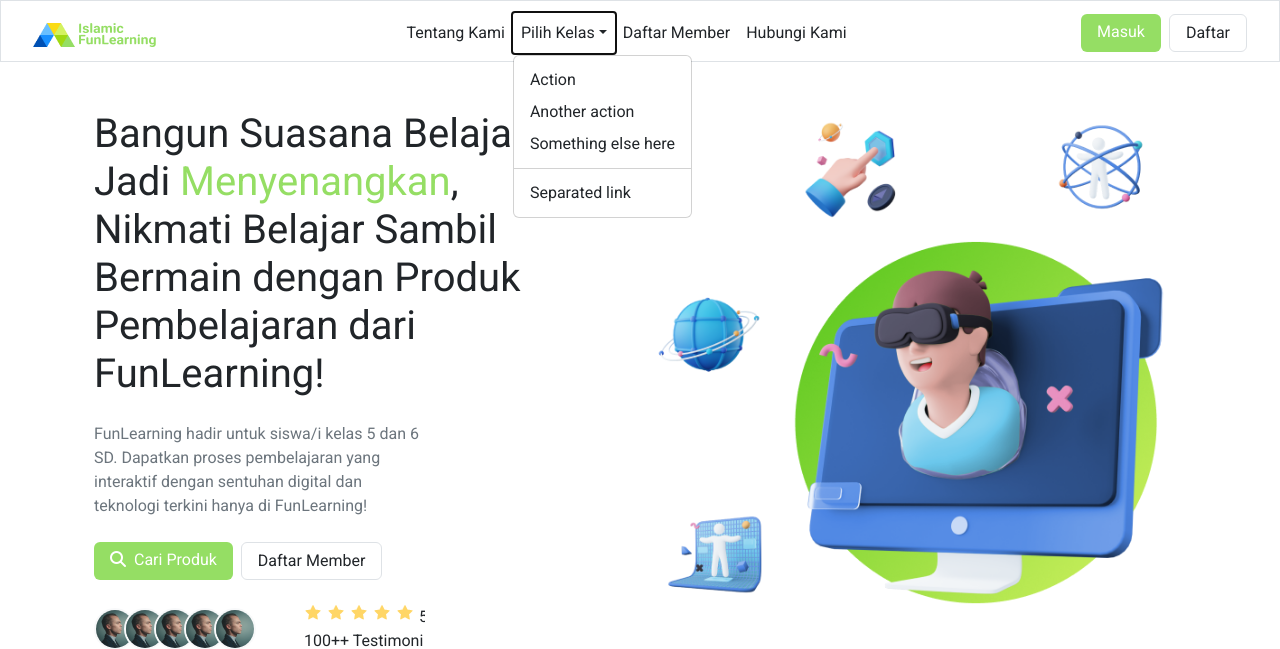
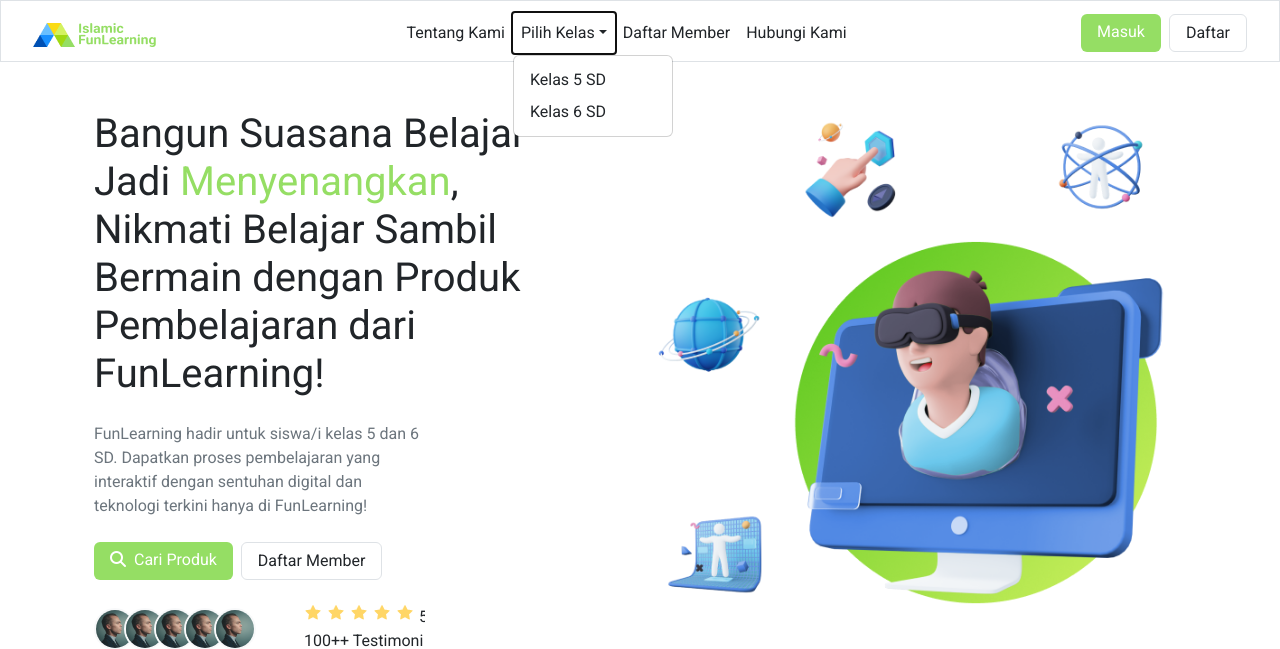
Before and after one commit to aliffadhil28/islamic_learning, a Laravel app: page / in a window 1280 px wide, after a click on "Pilih Kelas". Shown: the top 649 px of that part. Run offline with Laravel 9, Linux system fonts and the light colour scheme; the page is wider than the window, and the part outside it is not shown; some libraries are stand-ins or nearby versions.

Commit message:
fix: landing page navbar

```diff
--- a/resources/views/welcome.blade.php
+++ b/resources/views/welcome.blade.php
@@ -30,13 +30,8 @@
                         <a class="nav-link dropdown-toggle text-dark" href="#" id="navbarDropdown" role="button"
                             data-bs-toggle="dropdown" aria-expanded="false">Pilih Kelas</a>
                         <ul class="dropdown-menu" aria-labelledby="navbarDropdown">
-                            <li><a class="dropdown-item" href="#">Action</a></li>
-                            <li><a class="dropdown-item" href="#">Another action</a></li>
-                            <li><a class="dropdown-item" href="#">Something else here</a></li>
-                            <li>
-                                <hr class="dropdown-divider">
-                            </li>
-                            <li><a class="dropdown-item" href="#">Separated link</a></li>
+                            <li><a class="dropdown-item" href="#">Kelas 5 SD</a></li>
+                            <li><a class="dropdown-item" href="#">Kelas 6 SD</a></li>
                         </ul>
                     </li>
                     <li class="nav-item">
```
